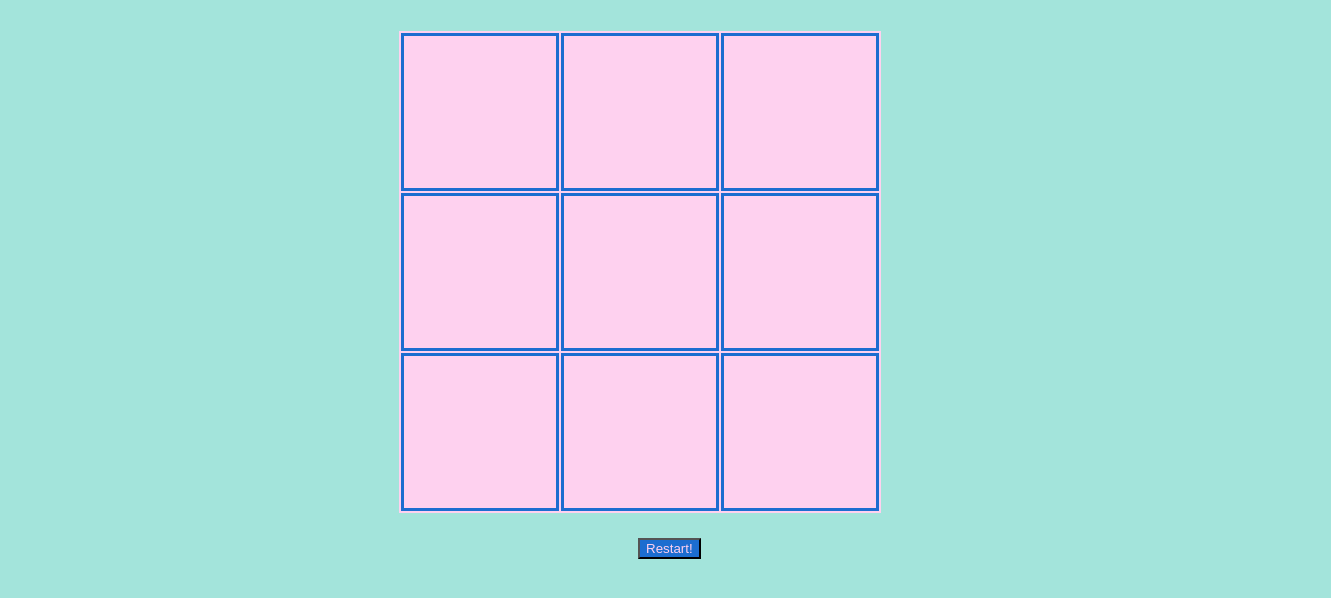
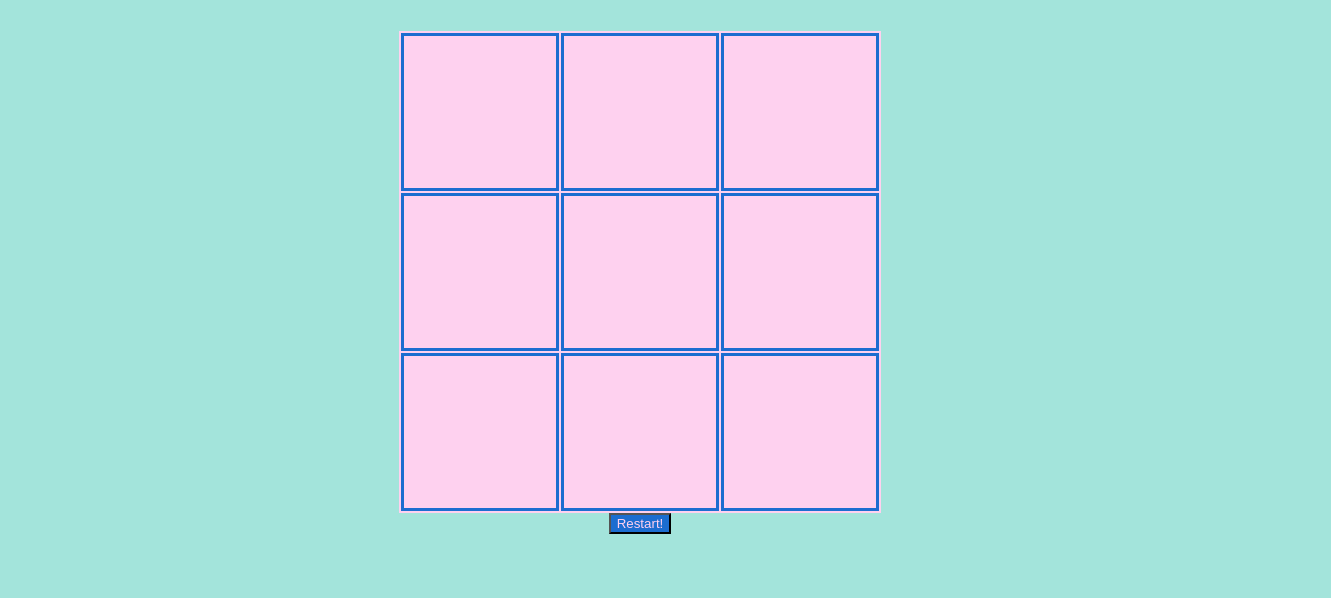
Before and after one commit to DMcConduit/webdev_TicTacToe, a plain HTML site: page index.html in a window 1280 px wide. Shown: the part 178-776 px from the top of the page, 1331 px wide, since content can reach past the window. Drawn offline with Linux system fonts and the light colour scheme; files that its build step writes are made by us from their sources.

Commit message:
Update style.css

```diff
--- a/style.css
+++ b/style.css
@@ -3,12 +3,15 @@ body{
 
 }
 
+.button {
+  text-align: center;
+}
+
 button {
   background-color: #1C6DD0;
   color: #FED1EF;
-  margin-left: 630px;
-  margin-right: 630px;
-  margin-top: 25px;
+  display: block;
+  margin: auto;
   text-align: center;
 }
 
```
